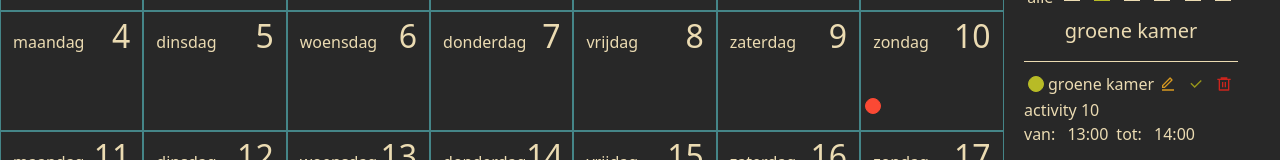
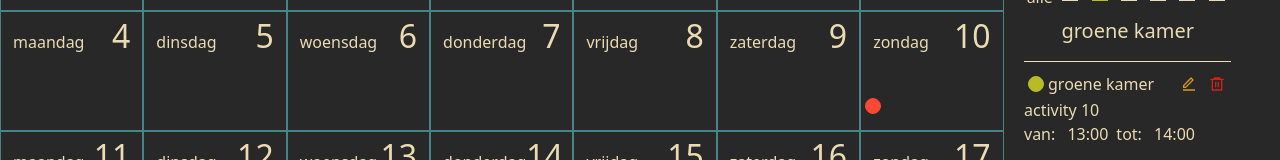
Before and after one commit to Fransz/ruimtes, a React (Create React App) app: page / in a window 1280 px wide. Both pictures are taken after a click on the element 586 px from the left and 203 px from the top of the page. Shown: the part 217-377 px from the top of the page. Built offline with nearby package versions, Linux system fonts and the light colour scheme; data requests are answered from the project's data file.

Commit message:
Working on crud for the list items

```diff
--- a/src/components/MonthList.jsx
+++ b/src/components/MonthList.jsx
@@ -1,17 +1,53 @@
 import useRresvContext from "../hooks/use-rresv-context";
 import MonthListBar from "./MonthListBar";
 import MonthListItem from "./MonthListItem";
+import { useEffect, useState } from "react";
 
 const MonthList = ({ day, room, closeHandler, filterHandler }) => {
+  const [editIdx, setEditIdx] = useState(undefined);
   const { rresvs } = useRresvContext();
+
+  useEffect(() => {
+    setEditIdx(undefined);
+  });
+
+  const handleEdit = (i) => {
+    setEditIdx(i);
+  };
+
+  const handleSave = (i) => {
+    if (i === editIdx) {
+      setEditIdx(undefined);
+    }
+  };
+
+  const handleReset = (i) => {
+    if (i === editIdx) {
+      setEditIdx(undefined);
+    }
+  };
+
+  const handleDelete = (i) => {
+    console.log(`Delete; ${i}`);
+  };
 
   const renderedItems = rresvs
     .filter(
-      (r) =>
-        r.date.getTime() === day.getTime() &&
-        (room === undefined || r.room === room)
+      (rresv) =>
+        rresv.date.getTime() === day.getTime() &&
+        (room === undefined || rresv.room === room)
     )
-    .map((r) => <MonthListItem key={r.id} rresv={r} />);
+    .map((rresv, i) => (
+      <MonthListItem
+        rresv={rresv}
+        key={rresv.id}
+        handleEdit={(e) => handleEdit(i)}
+        handleSave={(e) => handleSave(rresv.id)}
+        handleReset={(e) => handleReset(i)}
+        handleDelete={(e) => handleDelete(rresv.id)}
+        isEdit={editIdx === i}
+      />
+    ));
 
   return (
     <>
--- a/src/components/MonthListItem.jsx
+++ b/src/components/MonthListItem.jsx
@@ -1,8 +1,29 @@
 import Button from "./Button";
-import { RiCheckLine, RiDeleteBin6Line, RiEditLine } from "react-icons/ri";
+import {
+  RiCheckLine,
+  RiCloseLine,
+  RiDeleteBin6Line,
+  RiEditLine,
+} from "react-icons/ri";
 import RoomMarker from "./RoomMarker";
+import { useState } from "react";
 
-const MonthListItem = ({ rresv }) => {
+const MonthListItem = ({
+  rresv,
+  handleEdit,
+  isEdit,
+  handleSave,
+  handleReset,
+  handleDelete,
+}) => {
+  const [activity, setActivity] = useState(rresv.activity);
+  const [timestart, setTimestart] = useState(rresv.timestart);
+  const [timeend, setTimeend] = useState(rresv.timeend);
+
+  const handleActivity = (e) => setActivity(e.target.value);
+  const handleTimestart = (e) => setTimestart(e.target.value);
+  const handleTimeend = (e) => setTimeend(e.target.value);
+
   return (
     <li className='mt-4 border-t pt-2'>
       <div className='flex justify-between'>
@@ -16,23 +37,58 @@ const MonthListItem = ({ rresv }) => {
         </div>
 
         <div className='flex'>
-          <Button className='border-none text-yellow'>
+          {!isEdit && (
+            <Button onClick={handleEdit} className='border-none text-yellow'>
               <RiEditLine />
             </Button>
-          <Button className='border-none text-green'>
+          )}
+          {!isEdit && (
+            <Button onClick={handleDelete} className='border-none text-red'>
+              <RiDeleteBin6Line />
+            </Button>
+          )}
+          {isEdit && (
+            <Button onClick={handleSave} className='border-none text-green'>
               <RiCheckLine />
             </Button>
-          <Button className='border-none text-red'>
-            <RiDeleteBin6Line />
+          )}
+          {isEdit && (
+            <Button onClick={handleReset} className='border-none text-red'>
+              <RiCloseLine />
             </Button>
+          )}
         </div>
       </div>
+      {isEdit ? (
+        <input
+          className='mr-auto text-black'
+          onChange={handleActivity}
+          value={activity}
+        />
+      ) : (
         <div className='mr-auto'>{rresv.activity}</div>
+      )}
       <div>
         <span className='pr-2'>van:&nbsp;</span>
-        <span>{rresv.timestart}</span>
+        {isEdit ? (
+          <input
+            className='w-[3em] text-black'
+            onChange={handleTimestart}
+            value={timestart}
+          />
+        ) : (
+          <span className='w-[3em]'>{rresv.timestart}</span>
+        )}
         <span className='px-2'>tot:&nbsp;</span>
-        <span>{rresv.timeend}</span>
+        {isEdit ? (
+          <input
+            className='w-[3em] text-black'
+            onChange={handleTimeend}
+            value={timeend}
+          />
+        ) : (
+          <span className='w-[3em]'>{rresv.timeend}</span>
+        )}
       </div>
     </li>
   );
```
Lines whose indentation alone changed are shown as unchanged.
